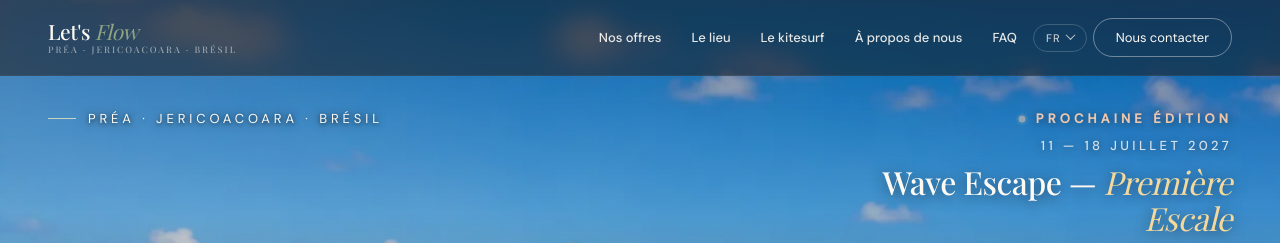
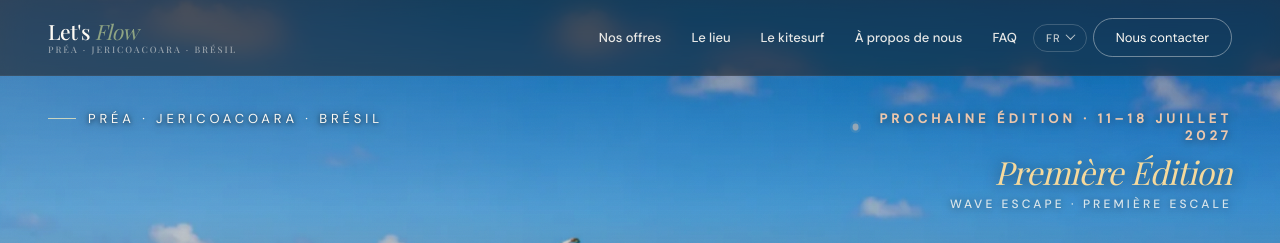
Before and after one commit to contactletsflow/letsflow-site, a plain HTML site: page index.html in a window 1280 px wide. Shown: the top 243 px of the page. Drawn offline with nearby package versions, Linux system fonts and the light colour scheme; a web font is replaced by a local one.

Commit message:
Accueil : hero réduit, Première Édition mis en avant, photo 1ere-edition

```diff
--- a/index.html
+++ b/index.html
@@ -223,7 +223,7 @@ nav.scrolled .lang-btn{border-color:rgba(253,250,244,.3)}.lang-btn:hover{opacity
 .btn .arr{transition:transform .4s}.btn:hover .arr{transform:translateX(5px)}
 
 /* HERO */
-.hero{min-height:68vh;position:relative;overflow:hidden;color:var(--cream);display:flex;flex-direction:column}
+.hero{min-height:60vh;position:relative;overflow:hidden;color:var(--cream);display:flex;flex-direction:column}
 .hero-bg{position:absolute;inset:-8%;width:116%;height:116%;object-fit:cover;object-position:center 38%;will-change:transform;filter:saturate(1.05) brightness(1.02) contrast(1.02)}
 .hero-veil{position:absolute;inset:0;background:linear-gradient(180deg,rgba(28,18,12,.32) 0%,rgba(28,18,12,.18) 30%,rgba(45,28,18,.4) 60%,rgba(28,18,12,.85) 85%,rgba(20,14,10,.96) 100%);z-index:1}
 .hero-veil::after{content:"";position:absolute;inset:0;background:radial-gradient(ellipse 90% 80% at 10% 100%,rgba(45,28,18,.55) 0%,transparent 65%),radial-gradient(ellipse 100% 55% at 50% 110%,rgba(20,14,10,.7) 0%,transparent 70%);pointer-events:none}
@@ -500,9 +500,9 @@ footer{background:#221a17;color:var(--cream);padding:52px 48px;border-top:1px so
       <div class="hero-loc">Préa · Jericoacoara · Brésil</div>
       <!-- ACTU TEXTE — sans cadre, alignée avec "Préa..." -->
       <a href="waveescape-premiere-escale.html" class="hero-actu">
-        <div class="hero-actu-line1">Prochaine édition</div>
-        <div class="hero-actu-line2">11 — 18 juillet 2027</div>
-        <div class="hero-actu-line3">Wave Escape — <em>Première Escale</em></div>
+        <div class="hero-actu-line1">Prochaine édition · 11–18 juillet 2027</div>
+        <div class="hero-actu-line3"><em>Première Édition</em></div>
+        <div class="hero-actu-line2" style="margin-top:6px;font-size:12px">Wave Escape · <span style="white-space:nowrap">Première Escale</span></div>
       </a>
     </div>
     <h1>
@@ -531,7 +531,7 @@ footer{background:#221a17;color:var(--cream);padding:52px 48px;border-top:1px so
           <div class="pe-tag">Wave Escape · Yoga, kite &amp; bien-être</div>
           <h2 class="pe-title">Première<br><em>Escale</em></h2>
           <div class="pe-card-img-side">
-            <img src="images/lagoa1.webp" alt="Lagon de Préa — Wave Escape Première Escale" loading="lazy">
+            <img src="images/1ere-edition.webp" alt="Wave Escape Première Édition — Préa, Brésil juillet 2027" loading="lazy">
           </div>
           <p class="pe-desc">Huit jours à Préa pour décrocher vraiment. Séance de yoga au lever du soleil, kitesurf dans l'alizé, quad à travers les dunes jusqu'au lagon, soirée à Jericoacoara — et de vraies rencontres autour de la table chaque soir.</p>
         </div>
```
